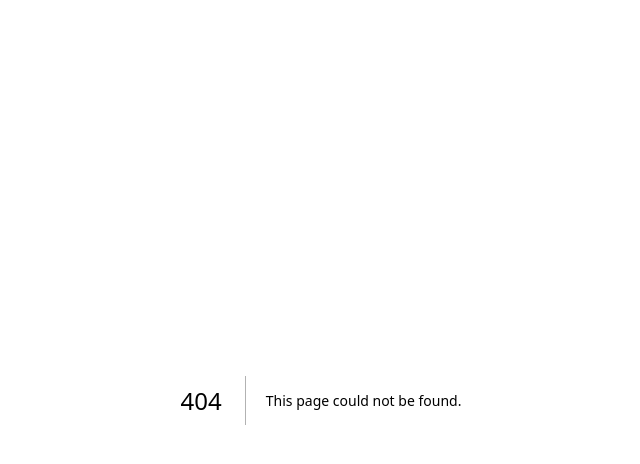
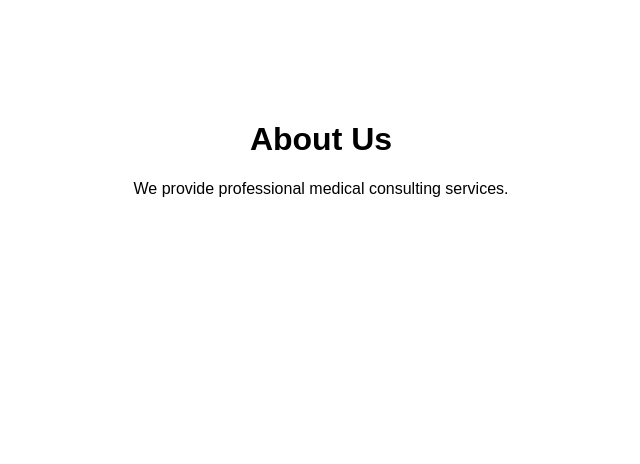
Before and after one commit to charlescai522-byte/medical-consulting-site, a Next.js app: page /about in a window 1280 px wide. Before the commit this address had no page. Shown: the top 464 px of the page, without its empty margins (319-959 px from the left). Built offline with nearby package versions, Linux system fonts and the light colour scheme.

Commit message:
Create page.tsx

```diff
--- /dev/null
+++ b/app/about/page.tsx
@@ -0,0 +1,8 @@
+export default function About() {
+  return (
+    <main style={{ padding: '100px 20px', textAlign: 'center' }}>
+      <h1>About Us</h1>
+      <p>We provide professional medical consulting services.</p>
+    </main>
+  );
+}
```
